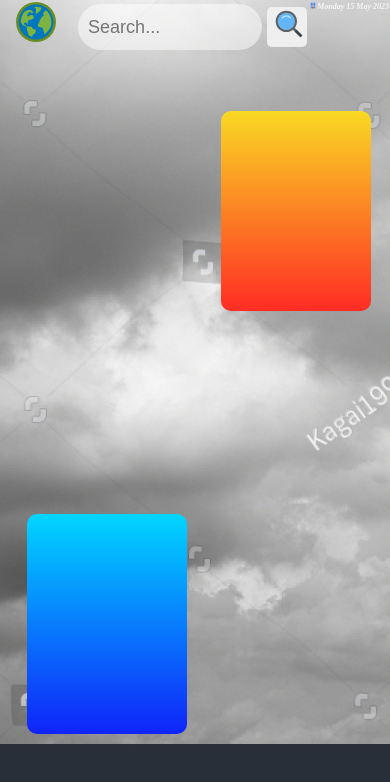
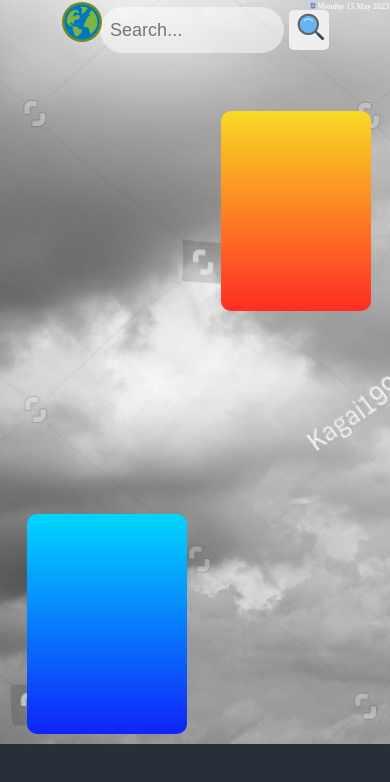
Before and after one commit to rupet-osakwe/weather-app-react, a React (Create React App) app: page / in a window 390 px wide. Shown: the top 782 px of the page. Built offline with nearby package versions, Linux system fonts and the light colour scheme.

Commit message:
new changes

```diff
--- a/src/App.css
+++ b/src/App.css
@@ -4,6 +4,7 @@
 .searchArea {
 	position: fixed;
 	top: 3px;
+	right: 2px;
 	width: 100%;
 	display: flex;
 	align-items: center;
@@ -18,6 +19,7 @@
 	color: #19172e;
 	font-size: 18px;
 	border-radius: 50px;
+	margin-left: 3rem;
 	background-color: rgba(255, 255, 255, 0.5);
 }
 .searchIconButton {
@@ -34,8 +36,8 @@
 	width: 40px;
 	height: 40px;
 	position: absolute;
-	top: 9px;
-	right: 21rem;
+	top: 5px;
+	right: 20rem;
 	background-color: olivedrab;
 	border-radius: 50px;
 }
@@ -262,7 +264,8 @@ section:after {
 		z-index: 120;
 	}
 	.globe {
-		left: 1rem;
+		position: fixed;
+		left: 2.9rem;
 	}
 	section:before {
 		top: 20rem;
@@ -277,7 +280,6 @@ section:after {
 		height: 220px;
 	}
 	.block {
-		margin-top: 44px;
 		width: 480px;
 		margin-top: 0px;
 	}
@@ -298,11 +300,14 @@ section:after {
 }
 @media (max-width: 600px) {
 	.searchArea,
-	.globe,
 	.date {
 		position: fixed;
-		top: 2px;
+		top: 5px;
 		z-index: 120;
+	}
+	.globe {
+		position: fixed;
+		left: 3.9rem;
 	}
 	.city,
 	.temp {
@@ -320,6 +325,9 @@ section:after {
 		width: 160px;
 		height: 220px;
 	}
+	.block {
+		position: relative;
+	}
 	.date {
 		top: 1px;
 		right: 1px;
@@ -328,7 +336,7 @@ section:after {
 	}
 	.weatherDetails {
 		position: relative;
-		top: 4rem;
+		top: 1.5rem;
 	}
 	.block {
 		backdrop-filter: blur(15px);
```
